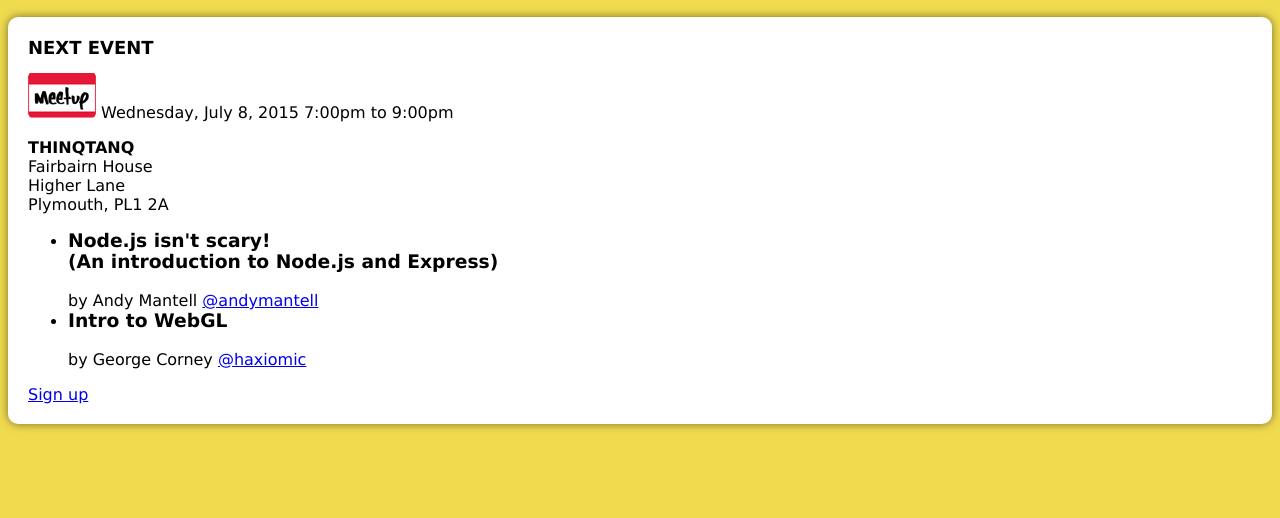
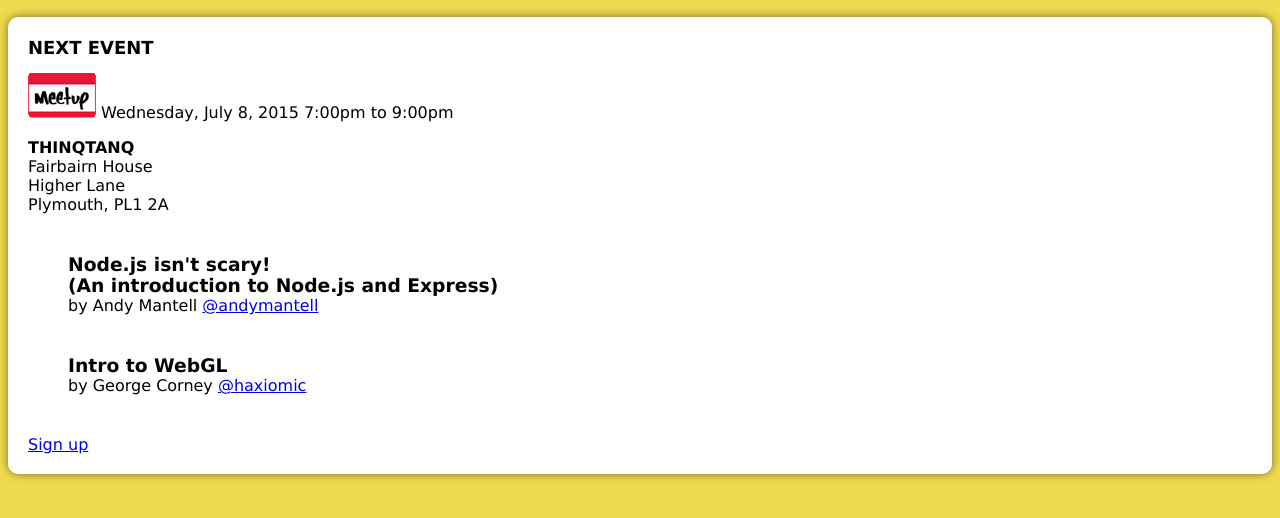
Before and after one commit to Plymouth-JS/plymouth-js-site, a plain HTML site: page pattern-library/next-event.html in a window 1280 px wide. Shown: the part 98-616 px from the top of the page. Drawn offline with Linux system fonts and the light colour scheme.

Commit message:
event box: margins for heading3 and list items changed

```diff
--- a/src/ui/style.css
+++ b/src/ui/style.css
@@ -82,3 +82,12 @@ h1,h2,h3,h4,h5,h6 {
   text-transform: uppercase;
   font-size: 18px;
 }
+
+.event h3 {
+  margin-bottom: 0;
+}
+
+.event li {
+  list-style-type: none;
+  margin: 40px 0;
+}
```
